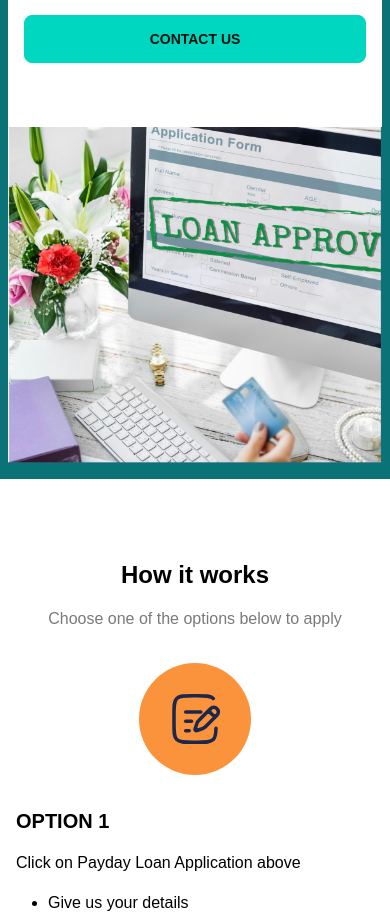
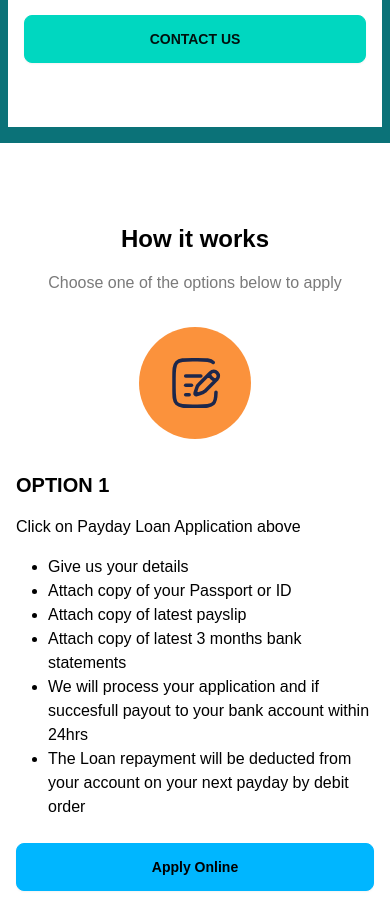
Before and after one commit to nmajozi1/nomali, a Next.js app: page /home in a window 390 px wide. Shown: the part 1800-2718 px from the top of the page. Built offline with nearby package versions, Linux system fonts and the light colour scheme.

Commit message:
remove image on mobile

```diff
--- a/app/components/QuickAndEasy.tsx
+++ b/app/components/QuickAndEasy.tsx
@@ -13,7 +13,7 @@ const QuickAndEasy = () => {
         <p className="text-black text-center mb-4"><b>Nomali Cash Loans Registered Credit Provider NCRCP16647</b></p>
         <button className="btn btn-accent w-full">CONTACT US</button>
       </div>
-      <div className="bg-white w-2/2 lg:w-1/2">
+      <div className="hidden lg:flex bg-white w-2/2 lg:w-1/2">
         <img className="h-full" alt="approved" src="/Approved.jpeg" />
       </div>
     </div>
```
